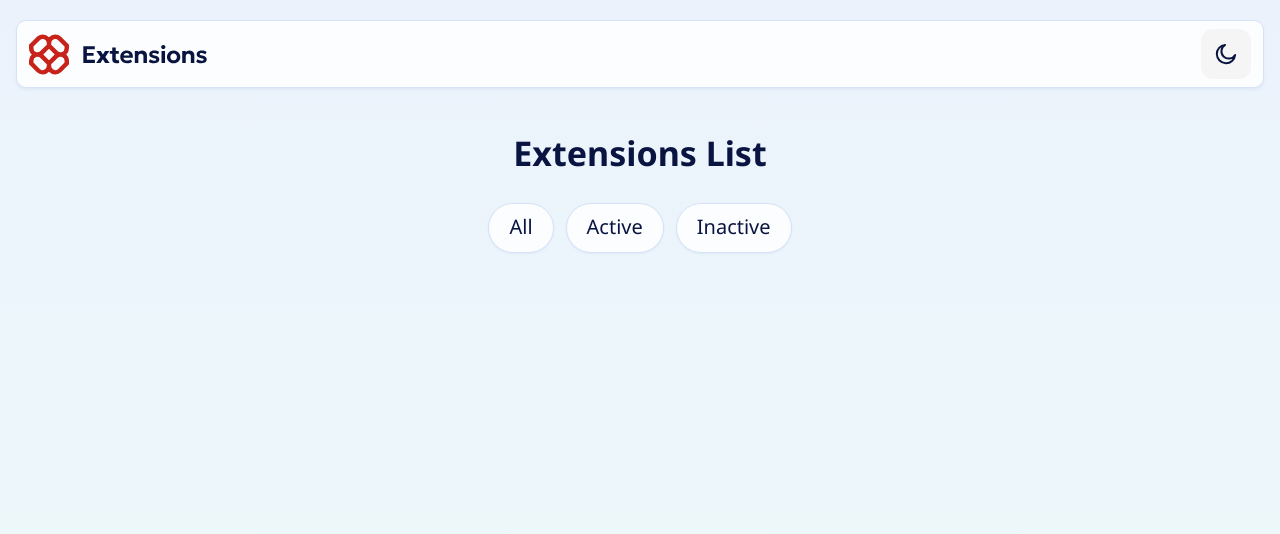
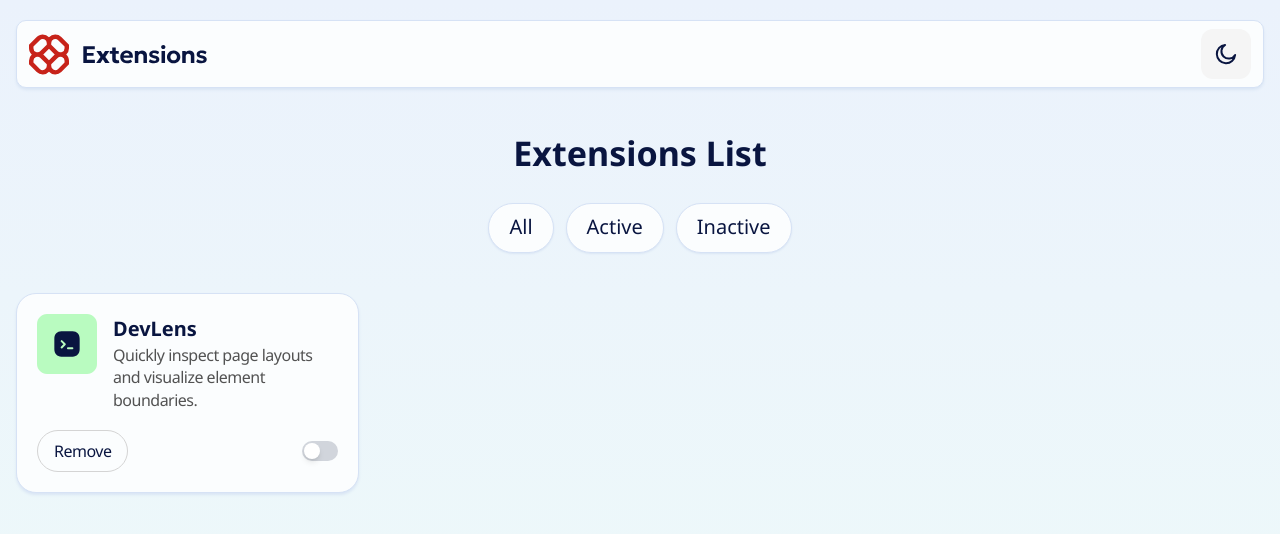
Before and after one commit to KarolinaMas/browser-extension-manager-react, a React (Vite) app: page / in a window 1280 px wide. Shown: the top 534 px of the page. Built offline with nearby package versions, Linux system fonts and the light colour scheme.

Commit message:
create ExtensionItem and ToggleSwitch components and style them

```diff
--- a/src/App.jsx
+++ b/src/App.jsx
@@ -1,11 +1,12 @@
 import React from "react";
 import logo from "./assets/logo.svg";
 import moonIcon from "./assets/icons/icon-moon.svg";
+import ExtensionItem from "./components/ExtensionItem";
 
 const App = () => {
   return (
     <>
-      <header className="flex items-center bg-[#FBFDFE] px-3 py-2 rounded-[10px] border-1 border-[#D6E2F5] shadow-[0px_2px_3px_0px_rgba(217,229,244,0.75)]">
+      <header className="flex items-center bg-neutral-0 px-3 py-2 rounded-[10px] border-1 border-neutral-200 shadow-[0px_2px_3px_0px_rgba(217,229,244,1)]">
         <img src={logo} alt="logo." className=" h-[41px]" />
         <button className="ml-auto bg-neutral-100 w-[50px] h-[50px] flex items-center justify-center rounded-[12px]">
           <img src={moonIcon} alt="moon icon." />
@@ -13,20 +14,23 @@ const App = () => {
       </header>
       <main>
         <section className="my-10 block place-items-center">
-          <h1 className="text-[34px] font-bold leading-[-1px] text-[#091540] mb-6">
+          <h1 className="text-[34px] font-bold leading-[-1px] text-neutral-900 mb-6">
             Extensions List
           </h1>
           <ul className="flex gap-3">
-            <li className="bg-[#FBFDFE] px-5 pt-2 pb-2.5 text-[#091540] text-[20px] rounded-full border-1 border-[#D6E2F5] shadow-[0px_1px_2px_0px_rgba(217,229,244,0.75)] hover:bg-red-700 hover:text-[#FBFDFE]">
+            <li className="bg-neutral-0 px-5 pt-2 pb-2.5 text-neutral-900 text-[20px] rounded-full border-1 border-neutral-200 shadow-[0px_1px_2px_0px_rgba(217,229,244,1)] hover:bg-red-700 hover:text-neutral-0">
               All
             </li>
-            <li className="bg-[#FBFDFE] px-5 pt-2 pb-2.5 text-[#091540] text-[20px] rounded-full border-1 border-[#D6E2F5] shadow-[0px_1px_2px_0px_rgba(217,229,244,0.75)] hover:bg-red-700 hover:text-[#FBFDFE]">
+            <li className="bg-neutral-0 px-5 pt-2 pb-2.5 text-neutral-900 text-[20px] rounded-full border-1 border-neutral-200 shadow-[0px_1px_2px_0px_rgba(217,229,244,1)] hover:bg-red-700 hover:text-neutral-0">
               Active
             </li>
-            <li className="bg-[#FBFDFE] px-5 pt-2 pb-2.5 text-[#091540] text-[20px] rounded-full border-1 border-[#D6E2F5] shadow-[0px_1px_2px_0px_rgba(217,229,244,0.75)] hover:bg-red-700 hover:text-[#FBFDFE]">
+            <li className="bg-neutral-0 px-5 pt-2 pb-2.5 text-neutral-900 text-[20px] rounded-full border-1 border-neutral-200 shadow-[0px_1px_2px_0px_rgba(217,229,244,1)] hover:bg-red-700 hover:text-neutral-0">
               Inactive
             </li>
           </ul>
+        </section>
+        <section>
+          <ExtensionItem />
         </section>
       </main>
     </>
--- /dev/null
+++ b/src/components/ExtensionItem.jsx
@@ -0,0 +1,29 @@
+import React from "react";
+import img from "../assets/images/logo-console-plus.svg";
+import ToggleSwitch from "./ToggleSwitch";
+
+const ExtensionItem = () => {
+  return (
+    <div className="bg-neutral-0 p-5 rounded-[20px] max-w-[343px] min-h-[200px] flex flex-col justify-between border-1 border-neutral-200 shadow-[0px_2px_3px_0px_rgba(217,229,244,1)]">
+      <div className="flex gap-4 align-top">
+        <img src={img} alt="img" className="w-[60px] h-[60px]" />
+        <span>
+          <h2 className="text-[20px] text-neutral-900 font-bold">DevLens</h2>
+          <p className="text-neutral-600 tracking-[-0.5px] leading-[1.4]">
+            Quickly inspect page layouts and visualize element boundaries.
+          </p>
+        </span>
+      </div>
+      <div className="flex justify-between items-center">
+        <button className="text-neutral-900 tracking-[-0.5px] py-2 px-4 border-1 border-neutral-300 rounded-full">
+          Remove
+        </button>
+        <ToggleSwitch
+          onToggle={(val) => console.log("Toggle is", val ? "on" : "off")}
+        />
+      </div>
+    </div>
+  );
+};
+
+export default ExtensionItem;
--- /dev/null
+++ b/src/components/ToggleSwitch.jsx
@@ -0,0 +1,34 @@
+import React, { useState } from "react";
+
+const ToggleSwitch = ({ initial = false, onToggle }) => {
+  const [checked, setChecked] = useState(initial);
+
+  const handleChange = () => {
+    const newValue = !checked;
+    setChecked(newValue);
+    if (onToggle) onToggle(newValue);
+  };
+
+  return (
+    <label className="relative inline-block w-9 h-5 cursor-pointer">
+      <input
+        type="checkbox"
+        className="sr-only"
+        checked={checked}
+        onChange={handleChange}
+      />
+      <div
+        className={`w-9 h-5 rounded-full transition-colors duration-300 ${
+          checked ? "bg-red-700" : "bg-gray-300"
+        }`}
+      ></div>
+      <div
+        className={`absolute top-0.5 left-0.5 w-4 h-4 bg-white rounded-full shadow-md transition-transform duration-300 ${
+          checked ? "translate-x-4" : ""
+        }`}
+      ></div>
+    </label>
+  );
+};
+
+export default ToggleSwitch;
--- a/src/index.css
+++ b/src/index.css
@@ -1,6 +1,12 @@
 @import url("https://fonts.googleapis.com/css2?family=Manrope:wght@200..800&family=Noto+Sans:ital,wght@0,100..900;1,100..900&display=swap");
 
 @import "tailwindcss";
+
+@theme {
+  --color-neutral-0: #fbfdfe;
+  --color-neutral-200: #d6e2f5;
+  --color-neutral-900: #091540;
+}
 
 body {
   background: linear-gradient(180deg, #ebf2fc 0%, #eefbf9 100%) no-repeat;
```
